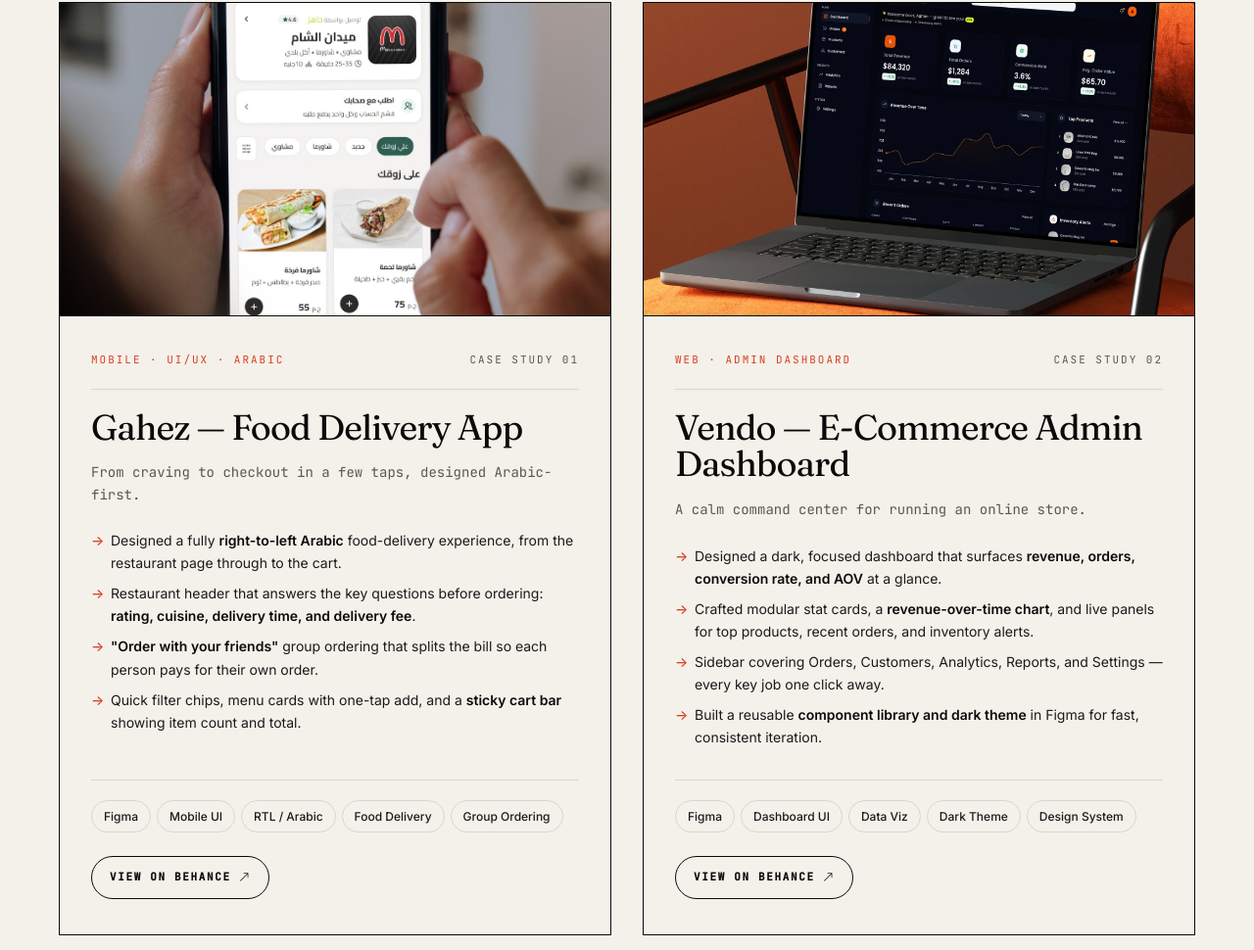
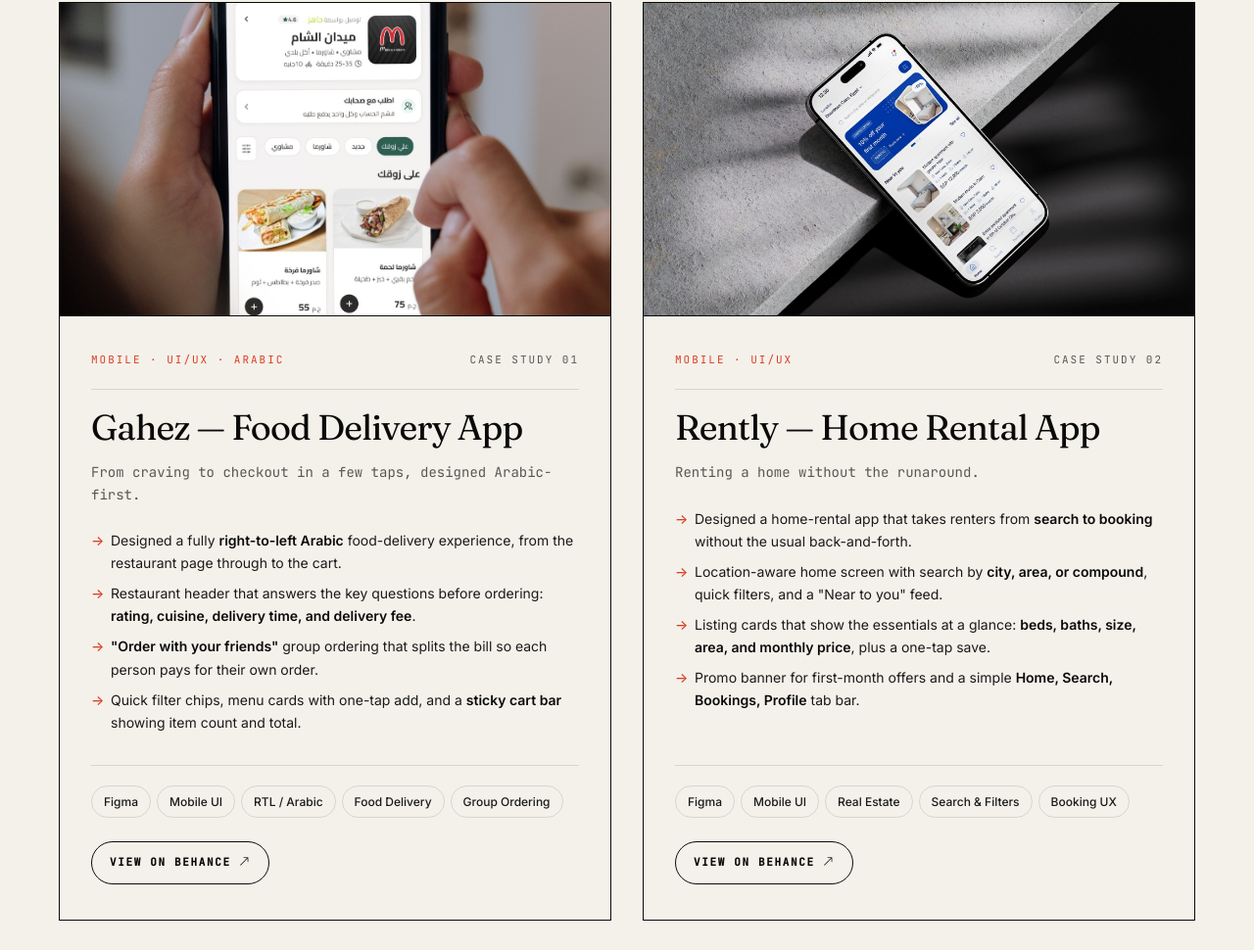
Before and after one commit to mohamedragab33/amira-portfolio, a plain HTML site: page index.html in a window 1280 px wide. Shown: the part 7626-8596 px from the top of the page at 98% size. Drawn offline with nearby package versions, Linux system fonts and the light colour scheme.

Commit message:
Add Rently home rental app as featured project #2
- New second case study: Rently, "Renting a home without the runaround".
  Card covers location-aware search (city / area / compound), filters,
  the "Near to you" listing feed with beds/baths/size/price at a glance,
  first-month promo banner and the Home/Search/Bookings/Profile tab bar.
  Links to the Behance gallery; cover saved as assets/img/rently.jpg.
- Later cards renumbered to Case Study 03-06; the grid is now an even
  3x2 layout.

Co-Authored-By: Claude Opus 5.5 <noreply@anthropic.com>
Claude-Session: https://claude.ai/code/session_01MULfAR1fuKFxkA6J4cq7sV

```diff
--- a/index.html
+++ b/index.html
@@ -1927,13 +1927,41 @@
         </div>
 
         <div class="project-card">
+          <div class="project-visual rently">
+            <img src="assets/img/rently.jpg" alt="Rently — home rental app cover" />
+          </div>
+          <div class="project-body">
+            <div class="project-meta">
+              <span class="tag-cat">Mobile · UI/UX</span>
+              <span>Case Study 02</span>
+            </div>
+            <h3>Rently — Home Rental App</h3>
+            <p class="project-client">Renting a home without the runaround.</p>
+            <ul>
+              <li>Designed a home-rental app that takes renters from <strong>search to booking</strong> without the usual back-and-forth.</li>
+              <li>Location-aware home screen with search by <strong>city, area, or compound</strong>, quick filters, and a "Near to you" feed.</li>
+              <li>Listing cards that show the essentials at a glance: <strong>beds, baths, size, area, and monthly price</strong>, plus a one-tap save.</li>
+              <li>Promo banner for first-month offers and a simple <strong>Home, Search, Bookings, Profile</strong> tab bar.</li>
+            </ul>
+            <div class="project-tags">
+              <span class="tag">Figma</span>
+              <span class="tag">Mobile UI</span>
+              <span class="tag">Real Estate</span>
+              <span class="tag">Search &amp; Filters</span>
+              <span class="tag">Booking UX</span>
+            </div>
+            <a class="project-link" href="https://www.behance.net/gallery/258742879/Rently-Renting-a-home-without-the-runaround" target="_blank" rel="noopener">View on Behance <i class="bi bi-arrow-up-right"></i></a>
+          </div>
+        </div>
+
+        <div class="project-card">
           <div class="project-visual vendo">
             <img src="assets/img/vendo.webp" alt="Vendo — E-Commerce Admin Dashboard cover" />
           </div>
           <div class="project-body">
             <div class="project-meta">
               <span class="tag-cat">Web · Admin Dashboard</span>
-              <span>Case Study 02</span>
+              <span>Case Study 03</span>
             </div>
             <h3>Vendo — E-Commerce Admin Dashboard</h3>
             <p class="project-client">A calm command center for running an online store.</p>
@@ -1961,7 +1989,7 @@
           <div class="project-body">
             <div class="project-meta">
               <span class="tag-cat">Mobile · UI/UX</span>
-              <span>Case Study 03</span>
+              <span>Case Study 04</span>
             </div>
             <h3>Home Services App</h3>
             <p class="project-client">Booking trusted home services in just two taps.</p>
@@ -1989,7 +2017,7 @@
           <div class="project-body">
             <div class="project-meta">
               <span class="tag-cat">Web · Internal Platform</span>
-              <span>Case Study 04</span>
+              <span>Case Study 05</span>
             </div>
             <h3>RMgX Workspace</h3>
             <p class="project-client">A unified internal platform for a globally distributed product team.</p>
@@ -2017,7 +2045,7 @@
           <div class="project-body">
             <div class="project-meta">
               <span class="tag-cat">Mobile · UI/UX</span>
-              <span>Case Study 05</span>
+              <span>Case Study 06</span>
             </div>
             <h3>Nocty — Sleep Tracking App</h3>
             <p class="project-client">A calmer way to fall asleep — and a clearer view of how you slept.</p>
```
Also changed, not shown: assets/img/rently.jpg (added).
